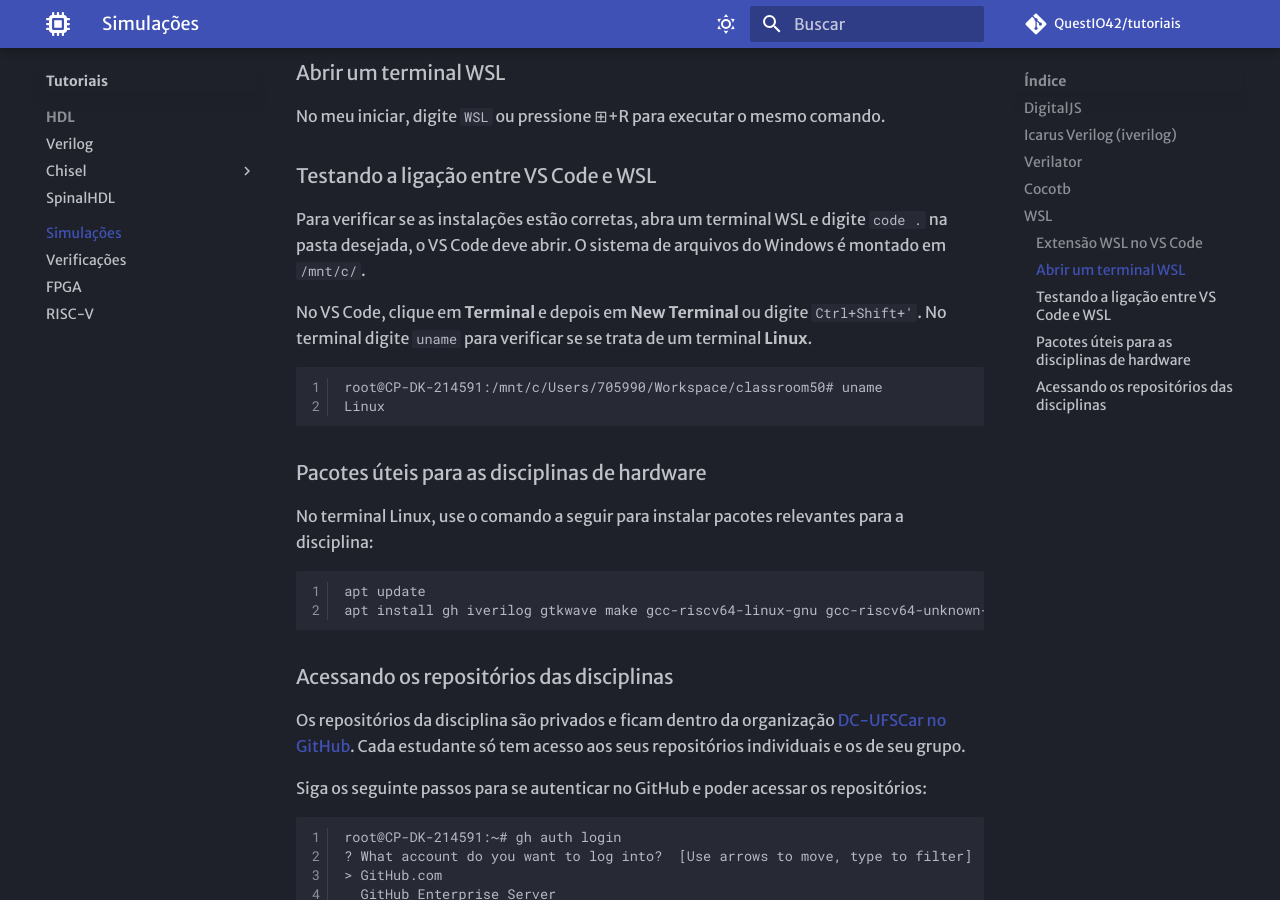
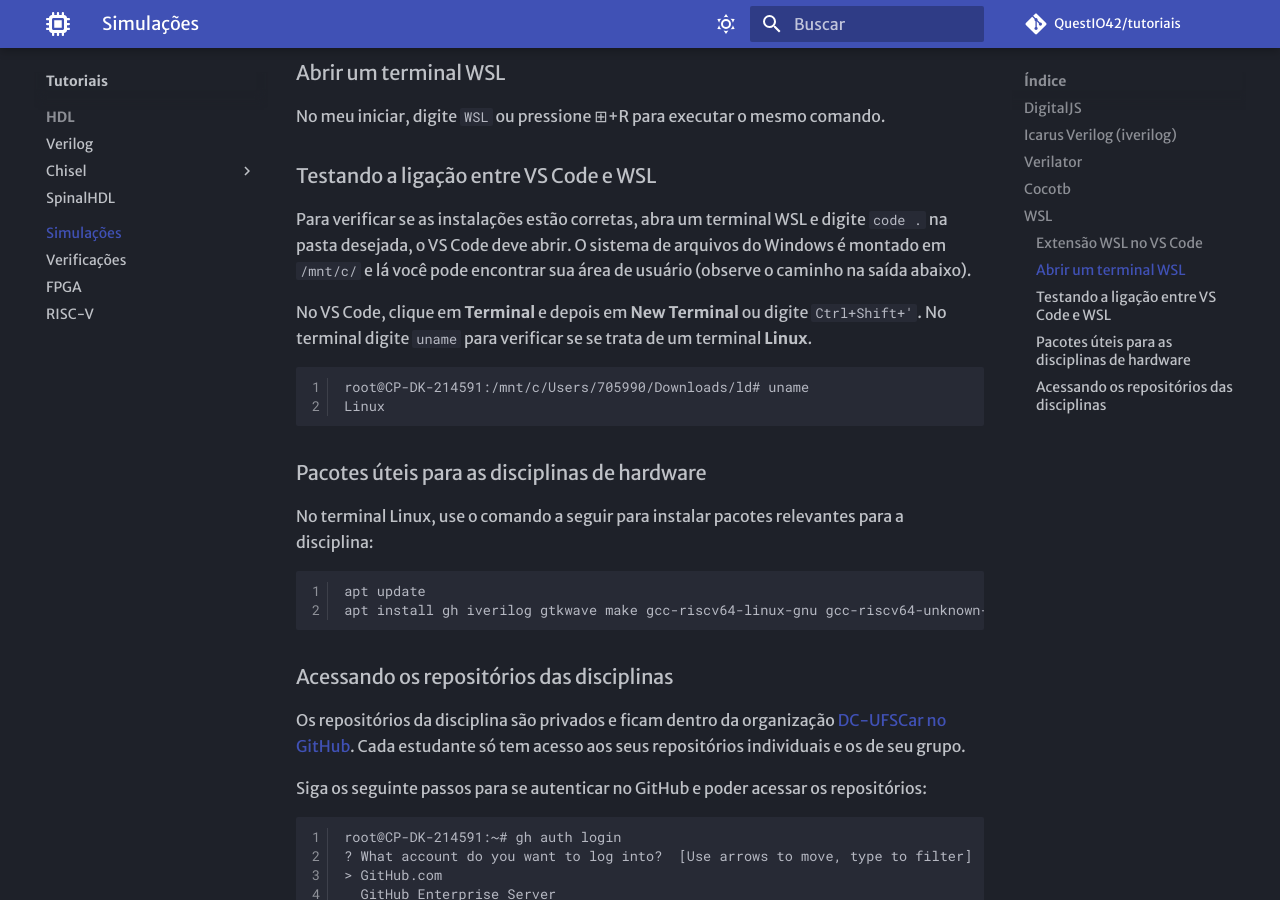
Before and after one commit to QuestIO42/tutoriais, an MkDocs documentation site: the page built from docs/Sim.md, in a window 1280 px wide and 900 px high, scrolled down 6242 px. Built offline with MkDocs 1.6.1 and Material for MkDocs 9.7.7, drawn with Linux system fonts in a browser that asks for light colours; nearby versions of some CDN libraries; library files that are not in the unit come from our copies; comment, search, counter and statistics services are not loaded.

Commit message:
Update WSL terminal instructions in Sim.md
Added information about the Windows file system location in WSL.

````diff
--- a/docs/Sim.md
+++ b/docs/Sim.md
@@ -230,12 +230,12 @@ No meu iniciar, digite `WSL` ou pressione ⊞+R para executar o mesmo comando.
 
 ### Testando a ligação entre VS Code e WSL
 
-Para verificar se as instalações estão corretas, abra um terminal WSL e digite `code .` na pasta desejada, o VS Code deve abrir. O sistema de arquivos do Windows é montado em `/mnt/c/`.
+Para verificar se as instalações estão corretas, abra um terminal WSL e digite `code .` na pasta desejada, o VS Code deve abrir. O sistema de arquivos do Windows é montado em `/mnt/c/` e lá você pode encontrar sua área de usuário (observe o caminho na saída abaixo).
 
 No VS Code, clique em **Terminal** e depois em **New Terminal** ou digite `Ctrl+Shift+'`. No terminal digite `uname` para verificar se se trata de um terminal **Linux**.
 
 ```
-root@CP-DK-214591:/mnt/c/Users/705990/Workspace/classroom50# uname
+root@CP-DK-214591:/mnt/c/Users/705990/Downloads/ld# uname
 Linux
 ```
 
````
